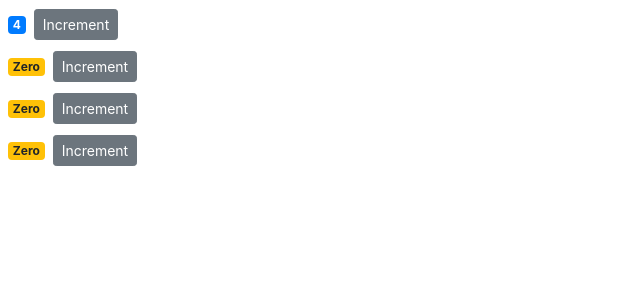
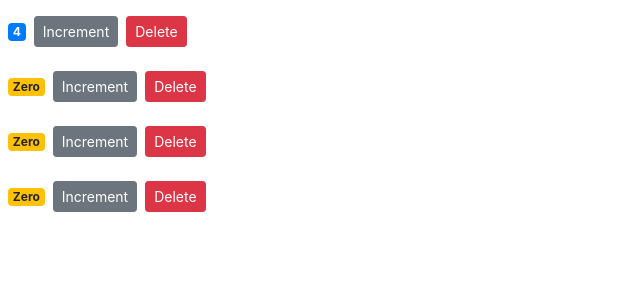
Before and after one commit to slachhar/Learning-React-JS, a React (Create React App) app in the folder counter-app/: page / in a window 1280 px wide. Shown: the top 300 px of the page, without its empty margins (0-640 px from the left). Built offline with nearby package versions, Linux system fonts and the light colour scheme.

Commit message:
raising and handling events

```diff
--- a/counter-app/src/components/counter.jsx
+++ b/counter-app/src/components/counter.jsx
@@ -34,11 +34,12 @@
         >
           Increment
         </button>
-        {/* <ul>
-          {this.state.tags.map(tag => (
-            <li key={tag}>{tag}</li>
-          ))}
-        </ul> */}
+        <button
+          onClick={this.props.onDelete}
+          className="btn btn-danger btn-sm m-2"
+        >
+          Delete
+        </button>
       </div>
     );
   }
--- a/counter-app/src/components/counters.jsx
+++ b/counter-app/src/components/counters.jsx
@@ -10,12 +10,22 @@
       { id: 4, value: 0 }
     ]
   };
+
+  handleDelete = () => {
+    console.log("Event Handler Called");
+    //this.setState({ value: this.state.value + 1 });
+  };
+
   //map method is used in place of foreach loop
   render() {
     return (
       <div>
         {this.state.counters.map(counter => (
-          <Counter key={counter.id} value={counter.value}>
+          <Counter
+            onDelete={this.handleDelete}
+            key={counter.id}
+            value={counter.value}
+          >
             <h4>Counter #{counter.id}</h4>
           </Counter>
         ))}
```
Also changed, not shown: counter-app/Prop vs state.txt (added), counter-app/React Debugger tools.txt (added), counter-app/raising and handling events.PNG (added), counter-app/raising and handling events.txt (added).
